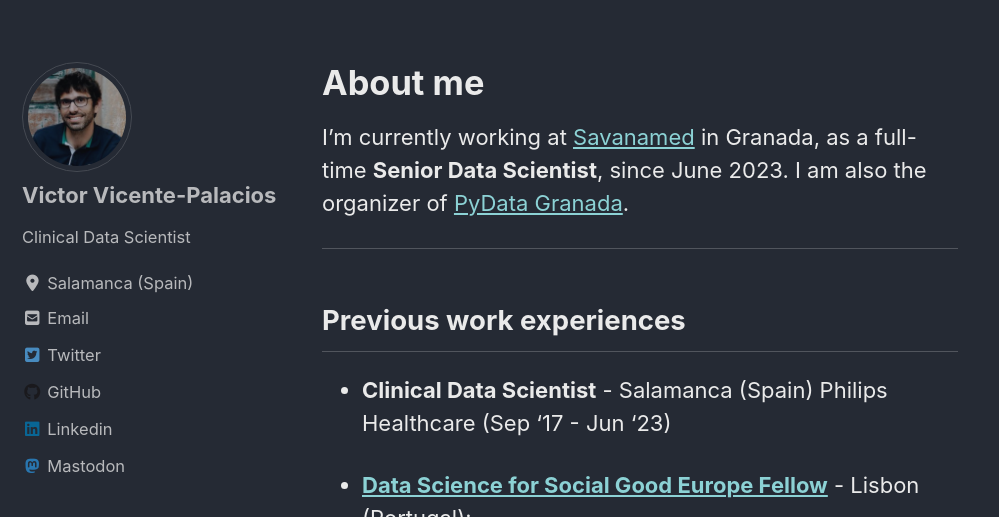
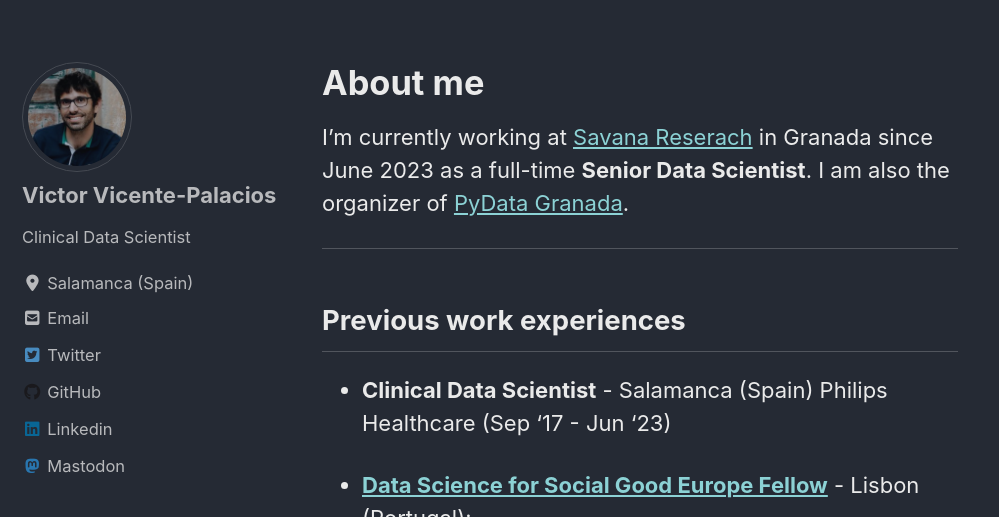
Before and after one commit to victorvicpal/victorvicpal.github.io, a Jekyll site: the page built from index.md, in a window 1280 px wide and 900 px high, cut to the strip 383-900 px from the top of the window. Shown: the whole strip, without its empty margins (0-999 px from the left). Built offline with Jekyll 4.4.1, drawn with Linux system fonts in a browser that asks for light colours; cached includes are drawn as plain includes; nearby versions of some CDN libraries.

Commit message:
Update index.md

```diff
--- a/index.md
+++ b/index.md
@@ -10,7 +10,7 @@ header:
 
 # About me
 
-I'm currently working at [Savanamed](https://www.philips.es/) in Granada, as a full-time **Senior Data Scientist**, since June 2023. I am also the organizer of [PyData Granada](https://www.meetup.com/pydatagrx/).
+I'm currently working at [Savana Reserach](https://savanamed.com/) in Granada since June 2023 as a full-time **Senior Data Scientist**. I am also the organizer of [PyData Granada](https://www.meetup.com/pydatagrx/).
 
 ---
 
```
